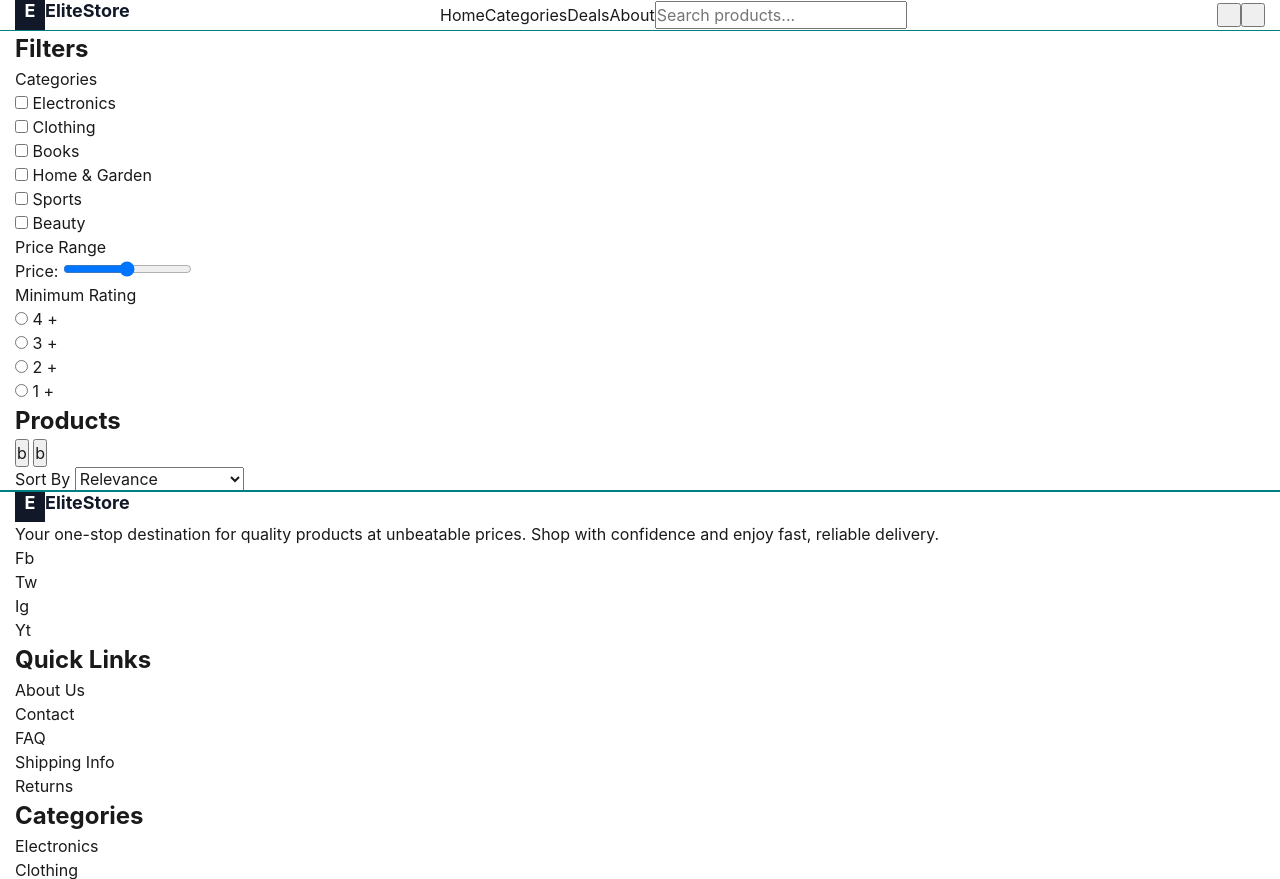
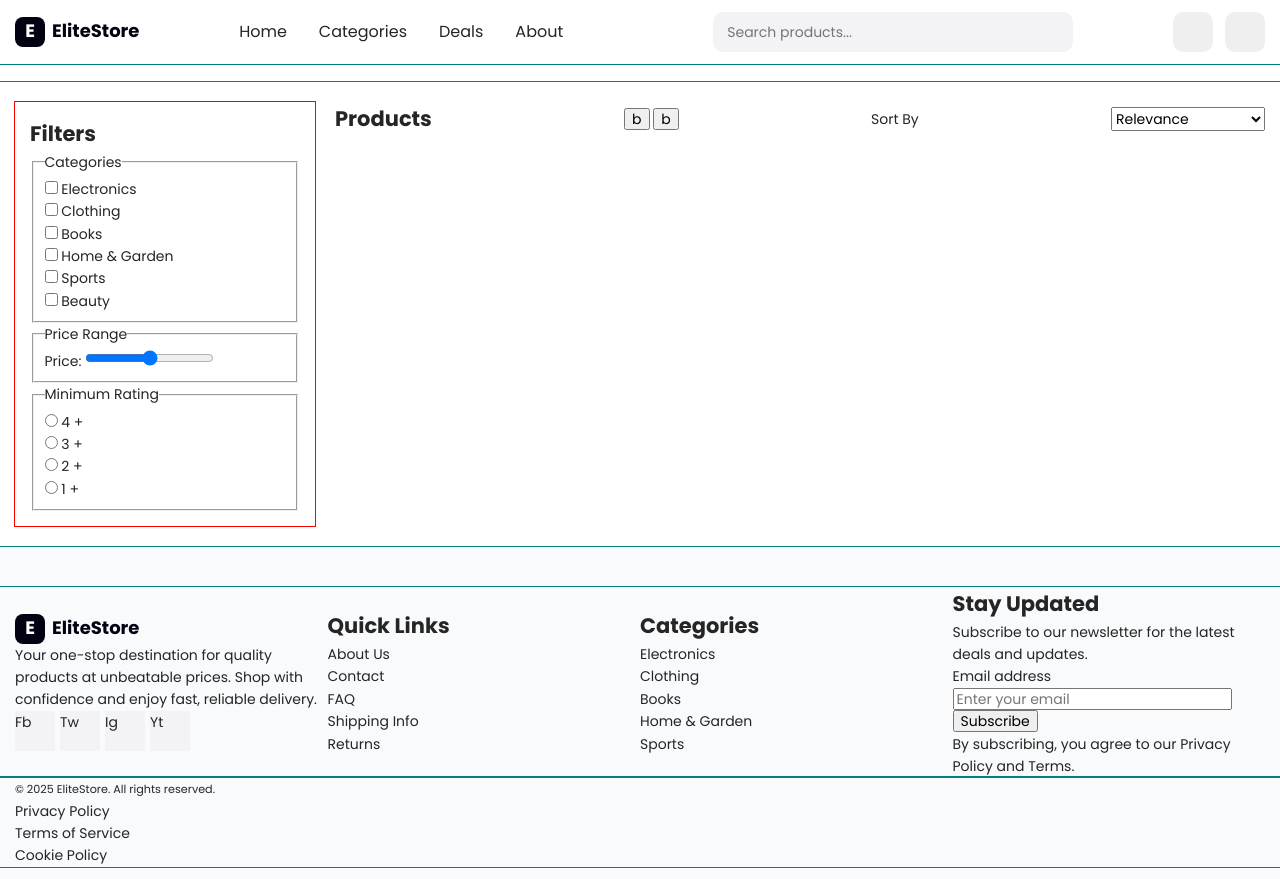
Before and after one commit to RomBobko/Store-Landing-, a plain HTML site: page index.html in a window 1280 px wide. Shown: the top 879 px of the page. Drawn offline with Linux system fonts and the light colour scheme.

Commit message:
style
initial SCSS structure and minimal styling

```diff
--- a/index.html
+++ b/index.html
@@ -4,7 +4,7 @@
     <meta charset="UTF-8" />
     <meta name="viewport" content="width=device-width, initial-scale=1.0" />
     <title>Store-Landing</title>
-    <link rel="stylesheet" href="/style.css" />
+    <link rel="stylesheet" href="./scss/style.css" />
   </head>
   <body>
     <header class="header">
@@ -25,7 +25,11 @@
             </ul>
           </nav>
           <form class="search" role="search">
+            <label for="search-input" class="search__label"
+              >Search products</label
+            >
             <input
+              id="search-input"
               type="search"
               class="search__input"
               placeholder="Search products..."
@@ -46,7 +50,8 @@
     </header>
 
     <main class="main">
-      <div class="container">
+      <div class="container main__inner">
+        <!-- Sidebar -->
         <aside class="filters" aria-labelledby="filters-title">
           <h2 id="filters-title">Filters</h2>
 
@@ -193,7 +198,7 @@
       <div class="container footer__inner">
         <!-- Блок бренду/опису -->
         <section class="footer__brand" aria-labelledby="footer-brand-title">
-          <h2 id="footer-brand-title" class="visually-hidden">
+          <h2 id="footer-brand-title" class="footer__brand-title">
             About EliteStore
           </h2>
           <a href="#" class="logo"
--- /dev/null
+++ b/scss/base/_normalize.scss
@@ -0,0 +1,298 @@
+/*! modern-normalize v1.1.0 | MIT License | https://github.com/sindresorhus/modern-normalize */
+
+/*
+Document
+========
+*/
+
+/**
+Use a better box model (opinionated).
+*/
+
+*,
+::before,
+::after {
+	box-sizing: border-box;
+}
+
+/**
+Use a more readable tab size (opinionated).
+*/
+
+html {
+	-moz-tab-size: 4;
+	tab-size: 4;
+}
+
+/**
+1. Correct the line height in all browsers.
+2. Prevent adjustments of font size after orientation changes in iOS.
+*/
+
+html {
+	line-height: 1.15; /* 1 */
+	-webkit-text-size-adjust: 100%; /* 2 */
+}
+
+/*
+Sections
+========
+*/
+
+/**
+Remove the margin in all browsers.
+*/
+
+body {
+	margin: 0;
+}
+
+/**
+Improve consistency of default fonts in all browsers. (https://github.com/sindresorhus/modern-normalize/issues/3)
+*/
+
+body {
+	font-family:
+		system-ui,
+		-apple-system, /* Firefox supports this but not yet `system-ui` */
+		'Segoe UI',
+		Roboto,
+		Helvetica,
+		Arial,
+		sans-serif,
+		'Apple Color Emoji',
+		'Segoe UI Emoji';
+}
+
+/*
+Grouping content
+================
+*/
+
+/**
+1. Add the correct height in Firefox.
+2. Correct the inheritance of border color in Firefox. (https://bugzilla.mozilla.org/show_bug.cgi?id=190655)
+*/
+
+hr {
+	height: 0; /* 1 */
+	color: inherit; /* 2 */
+}
+
+/*
+Text-level semantics
+====================
+*/
+
+/**
+Add the correct text decoration in Chrome, Edge, and Safari.
+*/
+
+abbr[title] {
+	text-decoration: underline dotted;
+}
+
+/**
+Add the correct font weight in Edge and Safari.
+*/
+
+b,
+strong {
+	font-weight: bolder;
+}
+
+/**
+1. Improve consistency of default fonts in all browsers. (https://github.com/sindresorhus/modern-normalize/issues/3)
+2. Correct the odd 'em' font sizing in all browsers.
+*/
+
+code,
+kbd,
+samp,
+pre {
+	font-family:
+		ui-monospace,
+		SFMono-Regular,
+		Consolas,
+		'Liberation Mono',
+		Menlo,
+		monospace; /* 1 */
+	font-size: 1em; /* 2 */
+}
+
+/**
+Add the correct font size in all browsers.
+*/
+
+small {
+	font-size: 80%;
+}
+
+/**
+Prevent 'sub' and 'sup' elements from affecting the line height in all browsers.
+*/
+
+sub,
+sup {
+	font-size: 75%;
+	line-height: 0;
+	position: relative;
+	vertical-align: baseline;
+}
+
+sub {
+	bottom: -0.25em;
+}
+
+sup {
+	top: -0.5em;
+}
+
+/*
+Tabular data
+============
+*/
+
+/**
+1. Remove text indentation from table contents in Chrome and Safari. (https://bugs.chromium.org/p/chromium/issues/detail?id=999088, https://bugs.webkit.org/show_bug.cgi?id=201297)
+2. Correct table border color inheritance in all Chrome and Safari. (https://bugs.chromium.org/p/chromium/issues/detail?id=935729, https://bugs.webkit.org/show_bug.cgi?id=195016)
+*/
+
+table {
+	text-indent: 0; /* 1 */
+	border-color: inherit; /* 2 */
+}
+
+/*
+Forms
+=====
+*/
+
+/**
+1. Change the font styles in all browsers.
+2. Remove the margin in Firefox and Safari.
+*/
+
+button,
+input,
+optgroup,
+select,
+textarea {
+	font-family: inherit; /* 1 */
+	font-size: 100%; /* 1 */
+	line-height: 1.15; /* 1 */
+	margin: 0; /* 2 */
+}
+
+/**
+Remove the inheritance of text transform in Edge and Firefox.
+1. Remove the inheritance of text transform in Firefox.
+*/
+
+button,
+select { /* 1 */
+	text-transform: none;
+}
+
+/**
+Correct the inability to style clickable types in iOS and Safari.
+*/
+
+button,
+[type='button'],
+[type='reset'],
+[type='submit'] {
+	-webkit-appearance: button;
+}
+
+/**
+Remove the inner border and padding in Firefox.
+*/
+
+::-moz-focus-inner {
+	border-style: none;
+	padding: 0;
+}
+
+/**
+Restore the focus styles unset by the previous rule.
+*/
+
+:-moz-focusring {
+	outline: 1px dotted ButtonText;
+}
+
+/**
+Remove the additional ':invalid' styles in Firefox.
+See: https://github.com/mozilla/gecko-dev/blob/2f9eacd9d3d995c937b4251a5557d95d494c9be1/layout/style/res/forms.css#L728-L737
+*/
+
+:-moz-ui-invalid {
+	box-shadow: none;
+}
+
+/**
+Remove the padding so developers are not caught out when they zero out 'fieldset' elements in all browsers.
+*/
+
+legend {
+	padding: 0;
+}
+
+/**
+Add the correct vertical alignment in Chrome and Firefox.
+*/
+
+progress {
+	vertical-align: baseline;
+}
+
+/**
+Correct the cursor style of increment and decrement buttons in Safari.
+*/
+
+::-webkit-inner-spin-button,
+::-webkit-outer-spin-button {
+	height: auto;
+}
+
+/**
+1. Correct the odd appearance in Chrome and Safari.
+2. Correct the outline style in Safari.
+*/
+
+[type='search'] {
+	-webkit-appearance: textfield; /* 1 */
+	outline-offset: -2px; /* 2 */
+}
+
+/**
+Remove the inner padding in Chrome and Safari on macOS.
+*/
+
+::-webkit-search-decoration {
+	-webkit-appearance: none;
+}
+
+/**
+1. Correct the inability to style clickable types in iOS and Safari.
+2. Change font properties to 'inherit' in Safari.
+*/
+
+::-webkit-file-upload-button {
+	-webkit-appearance: button; /* 1 */
+	font: inherit; /* 2 */
+}
+
+/*
+Interactive
+===========
+*/
+
+/*
+Add the correct display in Chrome and Safari.
+*/
+
+summary {
+	display: list-item;
+}
--- /dev/null
+++ b/scss/base/_reset.scss
@@ -0,0 +1,32 @@
+h1,
+h2,
+h3,
+h4,
+h5,
+h6 {
+    color: $color-text;
+    margin: 0;
+}
+
+ul {
+    list-style: none;
+    padding: 0px;
+    margin: 0px;
+}
+
+img {
+    display: block;
+    width: 100%;
+    height: auto;
+}
+
+a {
+    text-decoration: none;
+    font-style: normal;
+    color: inherit;
+}
+
+p {
+    margin-top: 0;
+    margin-bottom: 0;
+}
--- /dev/null
+++ b/scss/base/_typography.scss
@@ -0,0 +1,85 @@
+@import url('https://fonts.googleapis.com/css2?family=Poppins:wght@400;500;600;700&display=swap');
+
+// /* ================================
+//    TYPOGRAPHY
+//    Підключай після reset/normalize
+//    Залежить від змінних з utils/_variables.scss
+//    ================================= */
+
+// /* БАЗА */
+// html {
+//   /* Гнучка база: 15–17px залежно від ширини екрана */
+//   font-size: clamp(15px, 1.1vw + 12px, 17px);
+// }
+
+// body {
+//   color: var(--color-text, #1a1a1a);
+//   background-color: var(--color-bg, #fff);
+//   -webkit-font-smoothing: antialiased;
+//   -moz-osx-font-smoothing: grayscale;
+// }
+
+// /* ТЕКСТОВІ РОЗМІРИ (rem відносно html) */
+// :root {
+//   --fs-xs: 0.75rem;  /* ~12px */
+//   --fs-sm: 0.875rem; /* ~14px */
+//   --fs-base: 1rem;   /* ~16px */
+//   --fs-lg: 1.125rem; /* ~18px */
+//   --fs-xl: 1.25rem;  /* ~20px */
+//   --fs-2xl: 1.5rem;  /* ~24px */
+//   --fs-3xl: 2rem;    /* ~32px */
+//   --fs-4xl: 2.5rem;  /* ~40px */
+// }
+
+// /* АБЗАЦИ, СПИСКИ */
+// p { font-size: var(--fs-base); margin: 0 0 0.75em; }
+// small, .text-sm { font-size: var(--fs-sm); }
+// .lead { font-size: var(--fs-lg); line-height: 1.65; color: var(--color-muted, #555); }
+
+// ul, ol {
+//   margin: 0 0 1em 1.25em;
+//   padding: 0;
+// }
+// li { margin: 0.25em 0; }
+
+// /* ЗАГОЛОВКИ */
+// h1, h2, h3, h4, h5, h6 {
+//   font-family: var(--font-heading, var(--font-base, "Inter", system-ui));
+//   color: var(--color-heading, #0f172a);
+//   line-height: 1.25;
+//   margin: 0 0 0.5em;
+//   font-weight: 700;
+// }
+// h1 { font-size: clamp(2rem, 2.2vw + 1.2rem, 3rem); }   /* ~32–48px */
+// h2 { font-size: clamp(1.75rem, 1.6vw + 1rem, 2.5rem); }/* ~28–40px */
+// h3 { font-size: clamp(1.5rem, 1.2vw + 0.9rem, 2rem); } /* ~24–32px */
+// h4 { font-size: var(--fs-xl); }
+// h5 { font-size: var(--fs-lg); }
+// h6 { font-size: var(--fs-base); }
+
+// /* ПОСИЛАННЯ */
+// a {
+//   color: var(--color-link, #0ea5e9);
+//   text-decoration: none;
+// }
+// a:hover,
+// a:focus {
+//   color: var(--color-link-hover, #0284c7);
+//   text-decoration: underline;
+// }
+
+// /* ТЕКСТ-УТИЛІТИ */
+// .muted   { color: var(--color-muted, #6b7280); }
+// .semibold{ font-weight: 600; }
+// .bold    { font-weight: 700; }
+// .upper   { text-transform: uppercase; letter-spacing: 0.03em; }
+// .center  { text-align: center; }
+
+// /* КОРОТКІ ПАТЕРНИ ДЛЯ E-COM */
+// .price    { font-size: var(--fs-lg); font-weight: 700; }
+// .badge    { font-size: var(--fs-xs); font-weight: 600; padding: 0.25em 0.5em; border-radius: 999px; }
+// .caption  { font-size: var(--fs-xs); color: var(--color-muted, #6b7280); }
+// .helptext { font-size: var(--fs-sm); color: var(--color-muted, #6b7280); margin-top: 0.25rem; }
+
+// /* ФОРМИ (м’які плейсхолдери) */
+// ::placeholder { color: color-mix(in srgb, var(--color-text, #1a1a1a) 50%, transparent); opacity: 1; }
--- /dev/null
+++ b/scss/layout/_catalog.scss
@@ -0,0 +1,19 @@
+.catalog {
+  display: flex;
+  flex: 1;
+  flex-direction: column;
+
+  &__toolbar {
+    display: flex;
+    justify-content: space-between;
+    align-items: center;
+
+    margin-bottom: 24px;
+  }
+
+  &__list {
+    display: grid;
+    grid-template-columns: repeat(auto-fill, minmax(250px, 1fr));
+    gap: 24px;
+  }
+}
--- /dev/null
+++ b/scss/layout/_footer.scss
@@ -0,0 +1,35 @@
+.footer {
+  padding-top: 40px;
+  padding-bottom: 30px;
+
+  background-color: $color-footer-bg;
+  border-top: 1px solid $color-border;
+
+  &__inner {
+    display: flex;
+    align-items: center;
+  }
+
+  &__brand,
+  &__nav,
+  &__newsletter {
+    flex: 1;
+    min-width: 220px;
+  }
+
+  &__brand-title {
+    @extend %visually-hidden;
+  }
+}
+
+.social {
+  display: flex;
+  align-items: center;
+  gap: 5px;
+
+  &__item {
+    width: 40px;
+    height: 40px;
+    background-color: $color-input-bg;
+  }
+}
--- /dev/null
+++ b/scss/layout/_header.scss
@@ -0,0 +1,98 @@
+.header {
+  position: sticky;
+  top: 0;
+  z-index: 1000;
+
+  background: $color-bg;
+  backdrop-filter: blur(6px);
+  border-bottom: 1px solid $color-border;
+
+  &__inner {
+    display: flex;
+    align-items: center;
+    justify-content: space-between;
+    gap: 16px;
+
+    padding-top: 12px;
+    padding-bottom: 12px;
+  }
+
+  &__center {
+    display: flex;
+    align-items: center;
+
+    font-size: 16px;
+  }
+
+  &__actions {
+    display: flex;
+    align-items: center;
+    gap: 12px;
+  }
+}
+
+.logo {
+  font-weight: 700;
+  font-size: 18px;
+  letter-spacing: 0;
+
+  color: $color-primary;
+
+  &__letter {
+    display: inline-block;
+    text-align: center;
+
+    width: 30px;
+    height: 30px;
+    margin-right: 7px;
+
+    color: $color-bg;
+    background: $color-primary;
+
+    border-radius: $radius-md;
+  }
+}
+
+.nav {
+  margin-right: 150px;
+
+  &__list {
+    display: flex;
+    align-items: center;
+    gap: 32px;
+  }
+}
+
+.search {
+  max-width: 560px;
+  min-width: 360px;
+
+  font-size: $font-size-base;
+  &__label {
+    @extend %visually-hidden;
+  }
+
+  &__input {
+    width: 100%;
+    height: 40px;
+    padding: 0 14px;
+
+    background-color: $color-input-bg;
+    border: transparent;
+    border-radius: $radius-lg;
+  }
+}
+
+.icon-btn {
+  width: 40px;
+  height: 40px;
+
+  // background-color: $color-bg;
+  border: none;
+  border-radius: $radius-lg;
+
+  // &:hover,
+  // &:focus {
+  //   background-color: $color-input-bg;
+  // }
+}
--- /dev/null
+++ b/scss/style.scss
@@ -0,0 +1,13 @@
+@import './utils/variables';
+@import './utils/mixins';
+@import './utils/placeholders';
+
+@import './base/normalize';
+@import './base/reset';
+@import './base/_typography.scss';
+@import './utils/global';
+
+@import './layout/header';
+@import './layout/sidebar';
+@import './layout/catalog';
+@import './layout/footer';
--- /dev/null
+++ b/scss/utils/_global.scss
@@ -0,0 +1,36 @@
+/* CONTAINER */
+
+@media (min-width: 1440px) {
+  .container {
+    max-width: 1400px;
+  }
+}
+
+.container {
+  display: block;
+  max-width: 1280px;
+  width: 100%;
+  margin: 0 auto;
+  padding: 0 15px;
+
+  outline: 1px solid teal;
+}
+
+body {
+  font-family: $font-main;
+  font-weight: $font-weight-normal;
+  font-size: $font-size-base;
+  line-height: 1.6;
+
+  color: $color-text;
+}
+
+.main__inner {
+  display: flex;
+  align-items: start;
+  gap: 20px;
+
+  margin-top: 17px;
+  padding-top: 20px;
+  padding-bottom: 20px;
+}
--- /dev/null
+++ b/scss/utils/_mixins.scss
@@ -0,0 +1,14 @@
+@mixin flex-center($direction: row, $gap: 0) {
+  display: flex;
+  flex-direction: $direction;
+  align-items: center;
+  justify-content: center;
+  gap: $gap;
+}
+
+@mixin container {
+  width: 100%;
+  max-width: $container-width;
+  margin-inline: auto;
+  padding-inline: 15px;
+}
--- /dev/null
+++ b/scss/utils/_variables.scss
@@ -0,0 +1,48 @@
+$font-main: 'Poppins', sans-serif;
+
+// ---------- Typography ----------
+$font-size-base: 14px;
+$font-weight-normal: 400;
+$font-weight-medium: 500;
+$font-weight-large: 700;
+
+// ---------- Border Radius ----------
+$radius-sm: 6px;
+$radius-md: 8px;
+$radius-lg: 10px;
+
+// ---------- Base ----------
+$color-bg: #ffffff;
+$color-footer-bg: #f9fafb;
+$color-text: rgb(37, 37, 37);
+$color-border: rgba(0, 0, 0, 0.1);
+
+// ---------- Brand / Accent ----------
+$color-primary: #030213;          // головний (для кнопок, акцентів)
+$color-accent: #717182;           // для іконок, muted-тексту
+$color-secondary: #e9ebef;        // для світлих фонів елементів (input, cards)
+
+// ---------- UI ----------
+$color-input-bg: #f3f3f5;         // поле пошуку, інпути
+$color-destructive: #d4183d;      // для бейджів типу -20%, помилок
+
+
+// DARK THEME
+
+.dark {
+  $color-bg: #1c1c1e;
+  $color-text: #fafafa;
+  $color-border: #37373c;
+
+  $color-primary: #f5f5f5;
+  $color-accent: #b4b4b4;
+  $color-secondary: #2a2a2c;
+
+  $color-input-bg: #37373c;
+  $color-destructive: #7d2319;
+}
+
+
+$mobile: 480px;
+$tablet: 768px;
+$laptop: 1200px;
```
Also changed, not shown: scss/layout/_sidebar.scss (added, +7 -0 lines), scss/utils/_placeholders.scss (added, +11 -0 lines), README.md, scss/components/_buttons.scss (added), scss/components/_cards.scss (added), scss/style.css (added), style.css (deleted), 1 other file.
